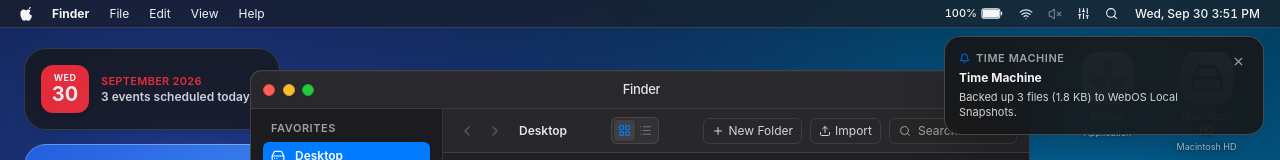
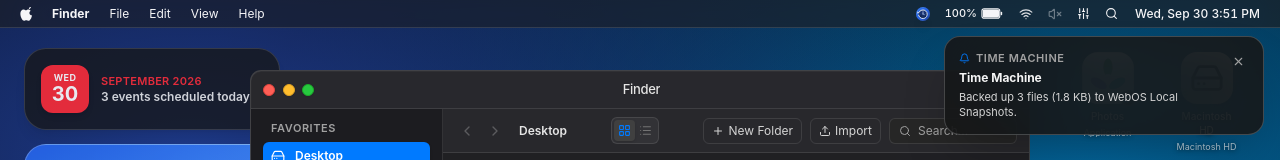
Before and after one commit to girishlade111/webos, a React (Vite) app: page / in a window 1280 px wide. Shown: the top 160 px of the page. Built offline with nearby package versions, Linux system fonts and the light colour scheme.

Commit message:
feat: add MenuBar component with system menus and app controls

```diff
--- a/src/shell/MenuBar.tsx
+++ b/src/shell/MenuBar.tsx
@@ -313,6 +313,89 @@
 
       {/* Right Status Controls */}
       <div className="flex items-center gap-1">
+        {/* Time Machine Status -> opens popover with backup summary */}
+        <div className="relative">
+          <button
+            onClick={() => {
+              sound.playClick();
+              setIsTimeMachineOpen(!isTimeMachineOpen);
+              setIsWifiPopoverOpen(false);
+              setIsBatteryPopoverOpen(false);
+              setActiveMenuDropdown(null);
+            }}
+            aria-haspopup="dialog"
+            aria-expanded={isTimeMachineOpen}
+            aria-label={`Time Machine, ${tmCountdown}`}
+            title="Time Machine"
+            className={`flex h-6 w-6 items-center justify-center rounded transition-colors ${
+              isTimeMachineOpen ? 'bg-black/15 dark:bg-white/15' : 'hover:bg-black/10 dark:hover:bg-white/10'
+            }`}
+          >
+            <TimeMachineIcon
+              size={14}
+              className={tmConfig.enabled ? 'opacity-95' : 'opacity-40 grayscale'}
+            />
+          </button>
+
+          {isTimeMachineOpen && (
+            <div className="absolute top-7 right-0 z-50 w-72 animate-fade-in overflow-hidden rounded-xl border border-[var(--menu-dropdown-border)] bg-[var(--menu-dropdown-bg)] p-3 shadow-2xl glass-panel text-xs space-y-2.5">
+              <div className="flex items-center gap-2.5">
+                <TimeMachineIcon size={30} className="shrink-0 rounded-[8px]" />
+                <div className="min-w-0 flex-1">
+                  <p className="truncate font-semibold tracking-tight">Time Machine</p>
+                  <p className="truncate text-[11px] opacity-55">
+                    {tmBusy
+                      ? tmPhase === 'restoring'
+                        ? 'Restoring…'
+                        : 'Backing up…'
+                      : tmConfig.enabled
+                        ? tmCountdown
+                        : 'Automatic backup is off'}
+                  </p>
+                </div>
+              </div>
+
+              <div className="grid grid-cols-3 gap-1.5 text-center">
+                {[
+                  { k: 'Backups', v: String(tmStats.snapshotCount) },
+                  { k: 'Files', v: String(tmStats.fileCount) },
+                  { k: 'Size', v: formatBytes(tmStats.uniquePayloadBytes) },
+                ].map((m) => (
+                  <div key={m.k} className="rounded-lg border border-black/8 bg-black/4 px-1 py-1.5 dark:border-white/8 dark:bg-white/6">
+                    <p className="truncate text-[12px] font-semibold tabular-nums tracking-tight">{m.v}</p>
+                    <p className="text-[9.5px] uppercase tracking-wide opacity-45">{m.k}</p>
+                  </div>
+                ))}
+              </div>
+
+              {tmLastBackup && (
+                <p className="text-[11px] leading-[1.45] opacity-60">
+                  Last backup {new Date(tmLastBackup).toLocaleString([], { dateStyle: 'medium', timeStyle: 'short' })}
+                </p>
+              )}
+
+              <div className="flex gap-1.5 pt-0.5">
+                <button
+                  onClick={() => {
+                    setIsTimeMachineOpen(false);
+                    openWindow('timemachine');
+                  }}
+                  className="flex-1 rounded-md bg-[var(--accent)] px-2 py-1 text-[11.5px] font-medium tracking-tight text-white transition-[filter] hover:brightness-110"
+                >
+                  Open Time Machine
+                </button>
+                <button
+                  onClick={() => void backUpNow('Manual backup', 'manual')}
+                  disabled={tmBusy}
+                  className="flex-1 rounded-md border border-black/12 bg-white/60 px-2 py-1 text-[11.5px] font-medium tracking-tight transition-colors hover:bg-white/90 disabled:opacity-40 dark:border-white/15 dark:bg-white/10 dark:hover:bg-white/20"
+                >
+                  {tmBusy ? 'Working…' : 'Back Up Now'}
+                </button>
+              </div>
+            </div>
+          )}
+        </div>
+
         {/* Battery Indicator -> Click opens Battery popover */}
         {hasBattery && (
           <div className="relative">
```
